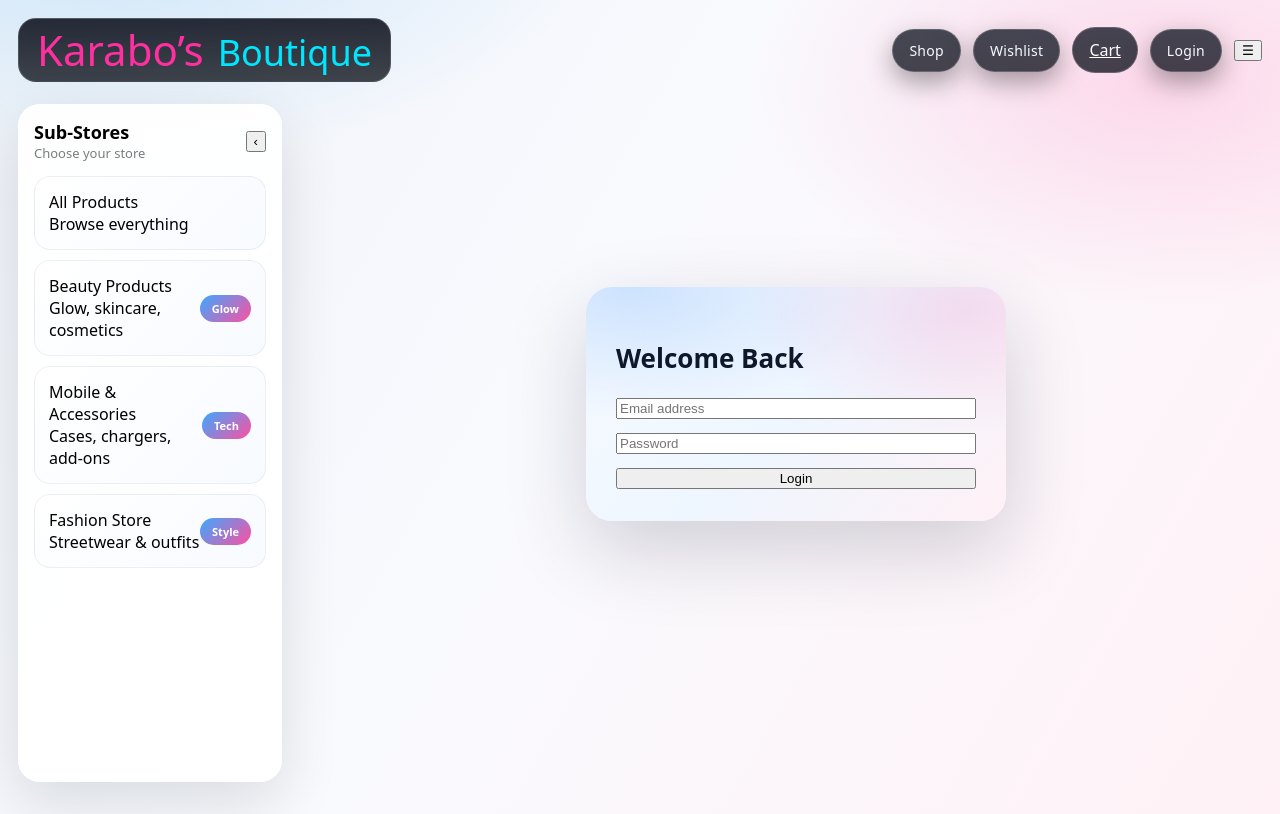
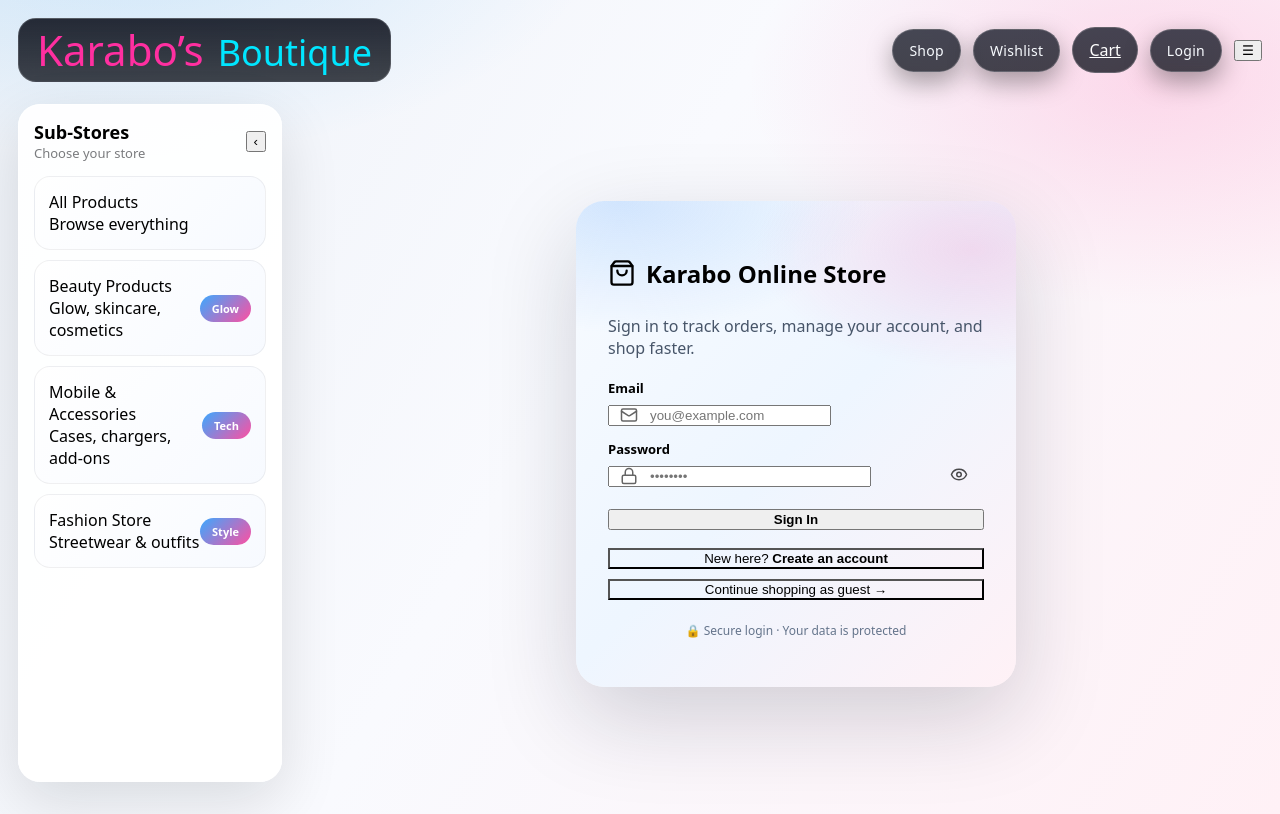
Before and after one commit to yvesf022/kkkkkk, a Next.js app: page /login in a window 1280 px wide. Built offline with nearby package versions, Linux system fonts and the light colour scheme; no server answers.

Commit message:
fix(login): show clear success and error feedback to user

```diff
--- a/app/login/page.tsx
+++ b/app/login/page.tsx
@@ -3,6 +3,7 @@
 import { useState } from "react";
 import { useRouter } from "next/navigation";
 import toast from "react-hot-toast";
+import { Eye, EyeOff, Lock, Mail, ShoppingBag } from "lucide-react";
 import { useAuth } from "@/lib/auth";
 
 export default function LoginPage() {
@@ -11,11 +12,20 @@ export default function LoginPage() {
 
   const [email, setEmail] = useState("");
   const [password, setPassword] = useState("");
+  const [showPassword, setShowPassword] = useState(false);
   const [loading, setLoading] = useState(false);
+
+  // ✅ NEW: explicit UI feedback
+  const [error, setError] = useState<string | null>(null);
+  const [success, setSuccess] = useState<string | null>(null);
 
   const handleLogin = async (e: React.FormEvent) => {
     e.preventDefault();
+    if (loading) return;
+
     setLoading(true);
+    setError(null);
+    setSuccess(null);
 
     try {
       const res = await fetch(
@@ -31,101 +41,228 @@ export default function LoginPage() {
       const data = await res.json();
 
       if (!res.ok) {
-        throw new Error(data.detail || "Login failed");
+        // ✅ precise backend error surfaced to user
+        throw new Error(data.detail || "Invalid email or password");
       }
 
-      // ✅ hydrate auth store
+      // hydrate auth store AFTER cookie is set
       await login();
 
-      toast.success("Welcome back 🎉");
+      setSuccess("Login successful. Redirecting…");
+      toast.success("Welcome back 👋");
 
-      // ✅ AMAZON-STYLE REDIRECT (NO STATE RACE)
+      // Amazon-style deterministic redirect
+      setTimeout(() => {
         if (data.role === "admin") {
           router.replace("/admin");
         } else {
           router.replace("/account");
         }
+      }, 600);
     } catch (err: any) {
-      toast.error(err.message || "Login failed");
+      const message =
+        err?.message ||
+        "Unable to sign in. Please check your credentials.";
+
+      setError(message);
+      toast.error(message);
     } finally {
       setLoading(false);
     }
   };
 
   return (
-    <div
+    <main
       style={{
-        minHeight: "70vh",
+        minHeight: "80vh",
         display: "grid",
         placeItems: "center",
+        padding: "24px",
       }}
     >
       <section
         style={{
           width: "100%",
-          maxWidth: 420,
-          borderRadius: 26,
-          padding: "32px 30px",
+          maxWidth: 440,
+          borderRadius: 28,
+          padding: "36px 32px",
           background: `
-            radial-gradient(
-              420px 220px at 10% 0%,
-              rgba(96,165,250,0.28),
-              transparent 60%
-            ),
-            radial-gradient(
-              360px 200px at 90% 10%,
-              rgba(244,114,182,0.20),
-              transparent 60%
-            ),
-            linear-gradient(
-              135deg,
-              #f8fbff,
-              #eef6ff,
-              #fff1f6
-            )
+            radial-gradient(420px 220px at 10% 0%, rgba(96,165,250,0.25), transparent 60%),
+            radial-gradient(360px 200px at 90% 10%, rgba(244,114,182,0.22), transparent 60%),
+            linear-gradient(135deg, #f8fbff, #eef6ff, #fff1f6)
           `,
-          boxShadow: "0 28px 80px rgba(15,23,42,0.18)",
+          boxShadow: "0 30px 90px rgba(15,23,42,0.18)",
         }}
       >
-        <h1
+        {/* Brand */}
+        <div style={{ display: "flex", alignItems: "center", gap: 10 }}>
+          <ShoppingBag size={28} />
+          <h1 style={{ fontSize: 24, fontWeight: 900 }}>
+            Karabo Online Store
+          </h1>
+        </div>
+
+        <p style={{ marginTop: 6, color: "#475569" }}>
+          Sign in to track orders, manage your account, and shop faster.
+        </p>
+
+        {/* ✅ ERROR MESSAGE */}
+        {error && (
+          <div
             style={{
-            fontSize: 26,
-            fontWeight: 900,
-            color: "#0f172a",
+              marginTop: 16,
+              padding: "10px 12px",
+              borderRadius: 10,
+              background: "#fee2e2",
+              color: "#7f1d1d",
+              fontSize: 14,
+              fontWeight: 600,
             }}
           >
-          Welcome Back
-        </h1>
+            ❌ {error}
+          </div>
+        )}
 
+        {/* ✅ SUCCESS MESSAGE */}
+        {success && (
+          <div
+            style={{
+              marginTop: 16,
+              padding: "10px 12px",
+              borderRadius: 10,
+              background: "#dcfce7",
+              color: "#14532d",
+              fontSize: 14,
+              fontWeight: 600,
+            }}
+          >
+            ✅ {success}
+          </div>
+        )}
+
+        {/* Login form */}
         <form
           onSubmit={handleLogin}
           style={{
-            marginTop: 22,
+            marginTop: 20,
             display: "grid",
             gap: 14,
           }}
         >
+          <label style={{ display: "grid", gap: 6 }}>
+            <span style={{ fontSize: 13, fontWeight: 600 }}>Email</span>
+            <div style={{ position: "relative" }}>
+              <Mail
+                size={18}
+                style={{
+                  position: "absolute",
+                  left: 12,
+                  top: "50%",
+                  transform: "translateY(-50%)",
+                  opacity: 0.6,
+                }}
+              />
               <input
                 type="email"
-            placeholder="Email address"
+                placeholder="you@example.com"
                 value={email}
                 onChange={(e) => setEmail(e.target.value)}
                 required
+                style={{ paddingLeft: 40 }}
               />
+            </div>
+          </label>
 
+          <label style={{ display: "grid", gap: 6 }}>
+            <span style={{ fontSize: 13, fontWeight: 600 }}>Password</span>
+            <div style={{ position: "relative" }}>
+              <Lock
+                size={18}
+                style={{
+                  position: "absolute",
+                  left: 12,
+                  top: "50%",
+                  transform: "translateY(-50%)",
+                  opacity: 0.6,
+                }}
+              />
               <input
-            type="password"
-            placeholder="Password"
+                type={showPassword ? "text" : "password"}
+                placeholder="••••••••"
                 value={password}
                 onChange={(e) => setPassword(e.target.value)}
                 required
+                style={{ paddingLeft: 40, paddingRight: 42 }}
               />
+              <button
+                type="button"
+                onClick={() => setShowPassword((v) => !v)}
+                style={{
+                  position: "absolute",
+                  right: 10,
+                  top: "50%",
+                  transform: "translateY(-50%)",
+                  background: "none",
+                  border: "none",
+                  cursor: "pointer",
+                  opacity: 0.7,
+                }}
+              >
+                {showPassword ? <EyeOff size={18} /> : <Eye size={18} />}
+              </button>
+            </div>
+          </label>
 
-          <button disabled={loading}>
-            {loading ? "Signing in…" : "Login"}
+          <button
+            type="submit"
+            disabled={loading}
+            style={{
+              marginTop: 8,
+              fontWeight: 800,
+              opacity: loading ? 0.7 : 1,
+            }}
+          >
+            {loading ? "Signing in…" : "Sign In"}
           </button>
         </form>
+
+        {/* Secondary actions */}
+        <div
+          style={{
+            marginTop: 18,
+            display: "grid",
+            gap: 10,
+            fontSize: 14,
+          }}
+        >
+          <button
+            type="button"
+            onClick={() => router.push("/register")}
+            style={{ background: "transparent" }}
+          >
+            New here? <strong>Create an account</strong>
+          </button>
+
+          <button
+            type="button"
+            onClick={() => router.push("/")}
+            style={{ background: "transparent" }}
+          >
+            Continue shopping as guest →
+          </button>
+        </div>
+
+        <p
+          style={{
+            marginTop: 22,
+            fontSize: 12,
+            color: "#64748b",
+            textAlign: "center",
+          }}
+        >
+          🔒 Secure login · Your data is protected
+        </p>
       </section>
-    </div>
+    </main>
   );
 }
```
Lines whose indentation alone changed are shown as unchanged.
